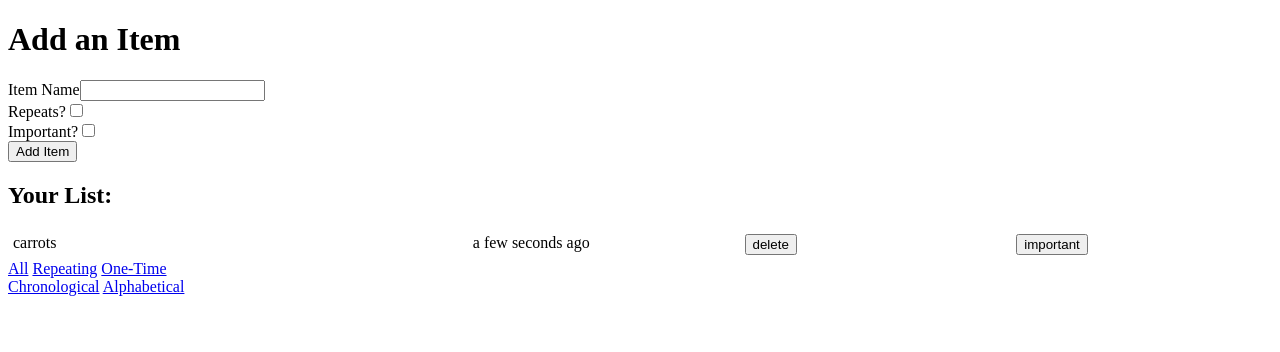
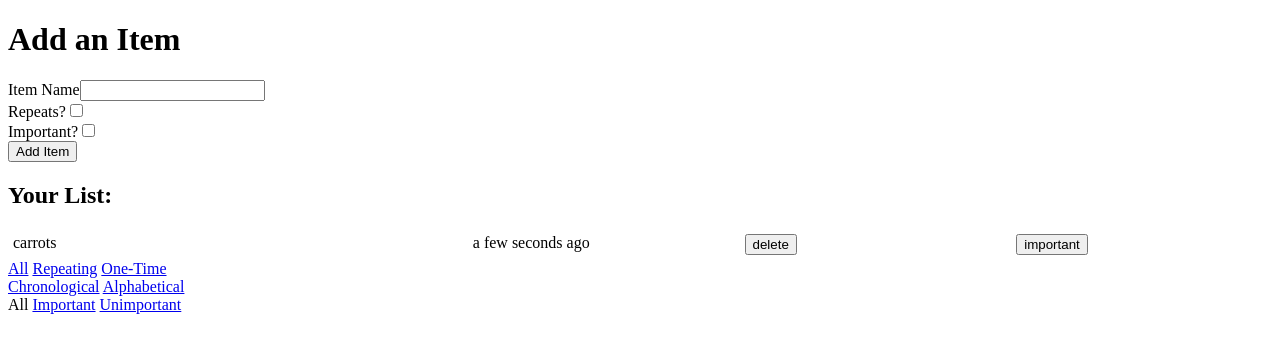
Before and after one commit to g-dylan-cunningham/shopping-list-app, a React (Create React App) app: page /1/1/all in a window 1280 px wide. Shown: the top 352 px of the page. Built offline with nearby package versions, Linux system fonts and the light colour scheme.

Commit message:
adds selector to view items by important attribute

```diff
--- a/src/components/AddItem.jsx
+++ b/src/components/AddItem.jsx
@@ -20,6 +20,7 @@ const AddItem = ({ addItem }) => {
                     });
                     input.value = '';
                     repeatingCheck.checked = false;
+                    importantCheck.checked = false;
                 }}
            >
                <div>
--- a/src/components/Footer.jsx
+++ b/src/components/Footer.jsx
@@ -2,11 +2,11 @@ import React from 'react';
 import { NavLink, withRouter } from 'react-router-dom';
 
 
-const FilterLink = ({filter, sorting, children }) => {
+const FilterLink = ({filter, sorting, important, children }) => {
     return (
         <span>{" "}
             <NavLink
-                to={location => ({ ...location, pathname: `/${filter}/${sorting}` })}
+                to={location => ({ ...location, pathname: `/${filter}/${sorting}/${important}` })}
                 activeStyle={{
                     textDecoration: 'none',
                     color: 'black'
@@ -21,17 +21,22 @@ const FilterLink = ({filter, sorting, children }) => {
 
 
 const Footer = ({ match }) => {
-    const { params: { filter, sorting }} = match;
+    const { params: { filter, sorting, important }} = match;
     return (
         <div>
             <div>
-                <FilterLink filter='all' sorting={sorting}>All</FilterLink>
-                <FilterLink filter='repeating' sorting={sorting}>Repeating</FilterLink>
-                <FilterLink filter='one-time' sorting={sorting}>One-Time</FilterLink>
+                <FilterLink filter='all' sorting={sorting} important={important}>All</FilterLink>
+                <FilterLink filter='repeating' sorting={sorting} important={important}>Repeating</FilterLink>
+                <FilterLink filter='one-time' sorting={sorting} important={important}>One-Time</FilterLink>
             </div>
             <div>
-                <FilterLink filter={filter} sorting='chrono'>Chronological</FilterLink>
-                <FilterLink filter={filter} sorting='alpha'>Alphabetical</FilterLink>
+                <FilterLink filter={filter} sorting='chrono' important={important}>Chronological</FilterLink>
+                <FilterLink filter={filter} sorting='alpha' important={important}>Alphabetical</FilterLink>
+            </div>
+            <div>
+                <FilterLink filter={filter} sorting={sorting} important='all'>All</FilterLink>
+                <FilterLink filter={filter} sorting={sorting} important='important'>Important</FilterLink>
+                <FilterLink filter={filter} sorting={sorting} important='unimportant'>Unimportant</FilterLink>
             </div>
         </div>
     )
--- a/src/components/Items.jsx
+++ b/src/components/Items.jsx
@@ -43,9 +43,9 @@ const Items = ({items, deleteItem, toggleItemImportant}) => {
 }
 
 const mapStateToProps = (state, ownProps) => {
-    const {match: {params: {filter, sorting}}} = ownProps;
+    const {match: {params: {filter, sorting, important}}} = ownProps;
     return {
-        items: getVisibleItems(state.items, filter, sorting)
+        items: getVisibleItems(state.items, filter, sorting, important)
     }
 }
 
--- a/src/components/Root.jsx
+++ b/src/components/Root.jsx
@@ -7,7 +7,7 @@ const Root = ({ store }) => {
     return (
         <Provider store={store} >
             <Router>
-                <Route path='/:filter/:sorting?' component={App} />
+                <Route path='/:filter?/:sorting?/:important?' component={App} />
            </Router>
         </Provider>
     )
--- a/src/reducers/index.js
+++ b/src/reducers/index.js
@@ -7,6 +7,6 @@ const rootReducer = combineReducers({
 })
 export default rootReducer;
 
-export const getVisibleItems = (state, filter, sorting) => {
-    return fromItems.getVisibleItems(state, filter, sorting);
+export const getVisibleItems = (state, filter, sorting, important) => {
+    return fromItems.getVisibleItems(state, filter, sorting, important);
 }
--- a/src/reducers/itemsReducer.js
+++ b/src/reducers/itemsReducer.js
@@ -39,28 +39,30 @@ const items = (state = initState, action) => {
 
 export default items;
 
-export const getVisibleItems = (state, filter, sorting) => {
+export const getVisibleItems = (state, filter, sorting, important) => {
     switch(filter) {
         case 'all':
-            return sortSelector(state, sorting);
+            return filterImportant(sortCreatedAtSelector(state, sorting), important);
+
         case 'repeating':
             const repeatingItems = state.filter(item => {
                 return item.repeating === true;
             });
-            return sortSelector(repeatingItems, sorting);
-            return state;
+            return filterImportant(sortCreatedAtSelector(repeatingItems, sorting), important);
+
         case 'one-time':
             const oneTimeItems = state.filter(item => {
                 return item.repeating !== true;
             });
-            return sortSelector(oneTimeItems, sorting);
-            return state;
+            return filterImportant(sortCreatedAtSelector(oneTimeItems, sorting), important);
+
         default:
             return state;
     }
 }
 
-const sortSelector = (state, sorting) => {
+const sortCreatedAtSelector = (state, sorting) => {
+
     if(sorting === 'chrono') {
         const chronoSortedItems = state.slice().sort((a,b) => {
             if(a.createdAt > b.createAt) {
@@ -87,3 +89,16 @@ const sortSelector = (state, sorting) => {
         return state;
     }
 }
+
+const filterImportant = (items, important) => {
+    switch(important) {
+        case 'all':
+            return items;
+        case 'important':
+            return items.filter(item => item.important);
+        case 'unimportant':
+            return items.filter(item => !item.important)
+        default:
+            return items;
+    }
+}
```
